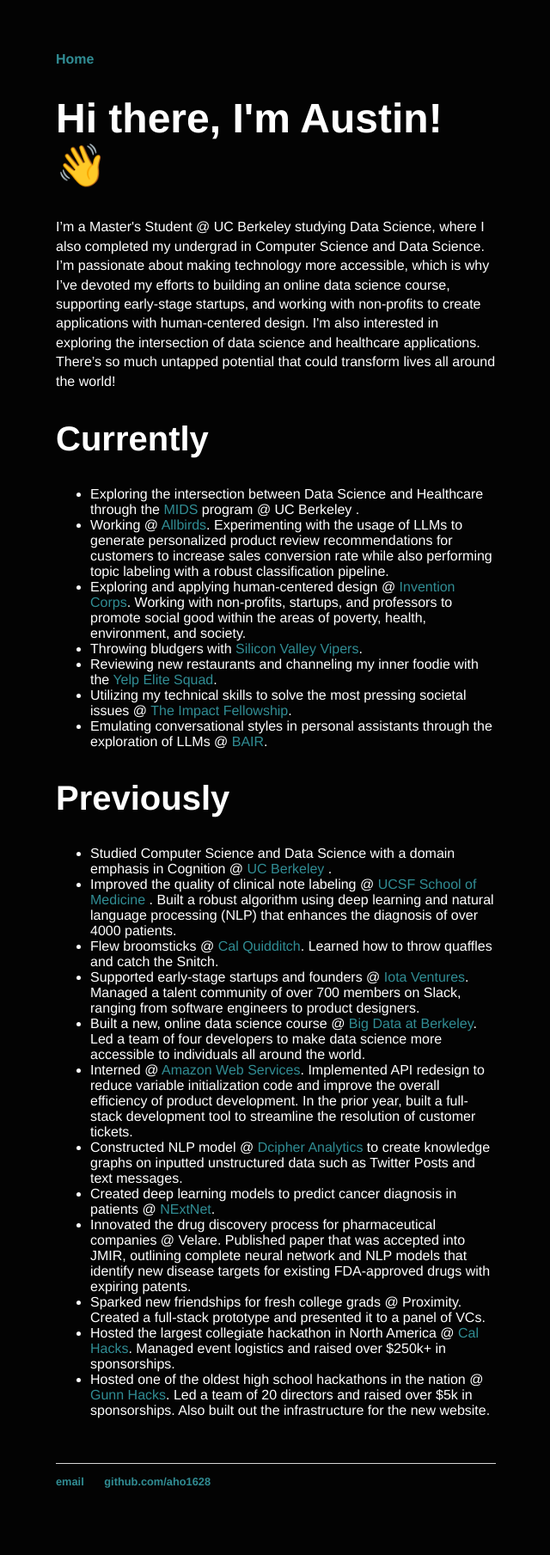
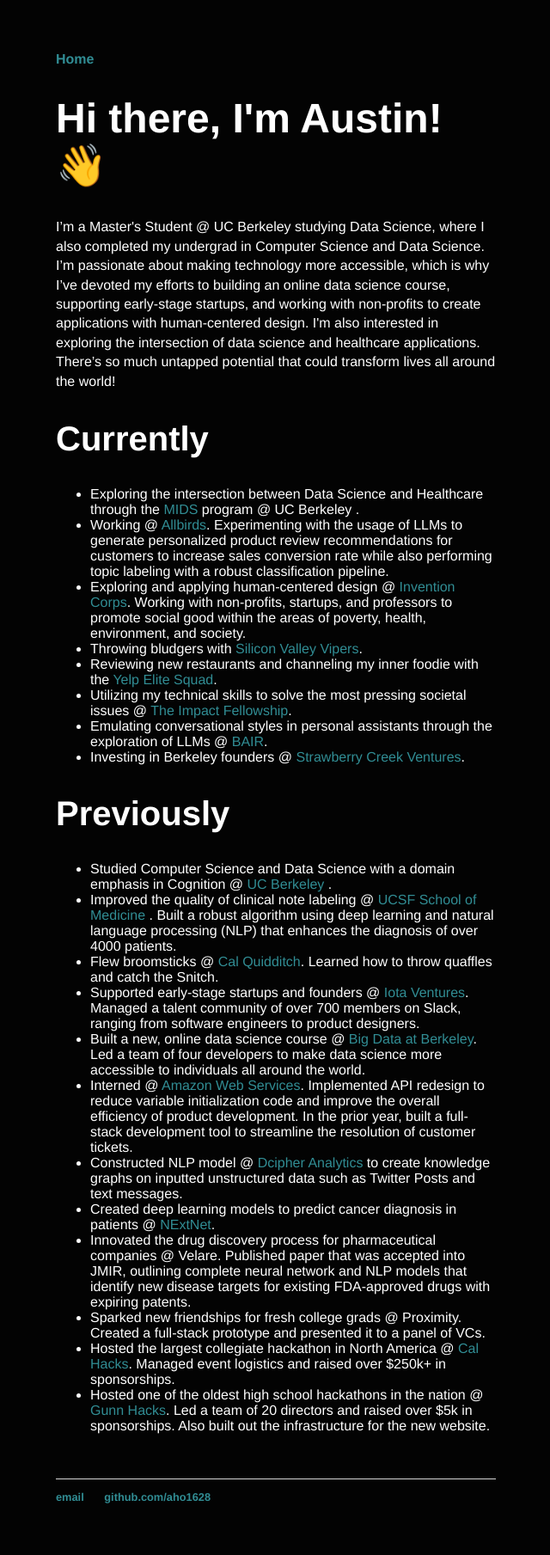
Before and after one commit to aho1628/aho1628.github.io, a Jekyll site: the page built from index.html, in a window 1280 px wide. Shown: the whole page at 86% size, without its empty margins (319-959 px from the left). Built offline with Jekyll 4.4.1, drawn with Linux system fonts in a browser that asks for light colours.

Commit message:
vc update

```diff
--- a/index.html
+++ b/index.html
@@ -15,6 +15,7 @@
 		<li>Reviewing new restaurants and channeling my inner foodie with the <a href="https://www.yelp.com/elite/south-bay">Yelp Elite Squad</a>.</li>
 		<li>Utilizing my technical skills to solve the most pressing societal issues @ <a href="https://www.impactlabs.io/fellowship">The Impact Fellowship</a>.</li>
 		<li>Emulating conversational styles in personal assistants through the exploration of LLMs @ <a href="https://bair.berkeley.edu/">BAIR</a>.</li>
+		<li>Investing in Berkeley founders @ <a href="https://www.av.vc/funds/strawberrycreek">Strawberry Creek Ventures</a>.</li>
 	</ul>
 	<h2>Previously</h2>
 	<ul>
```
